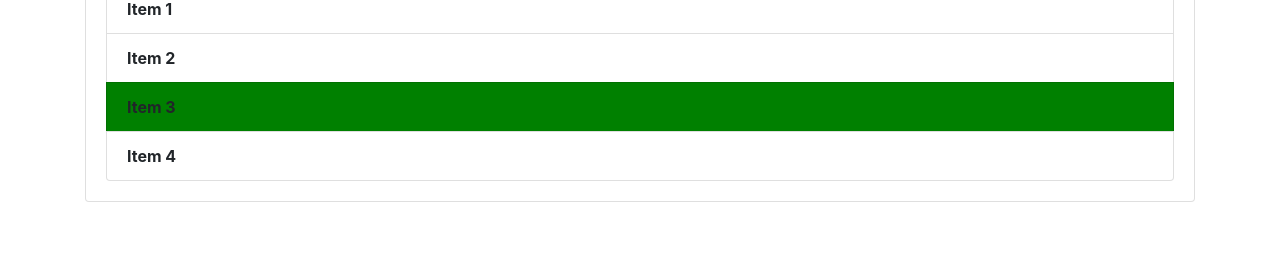
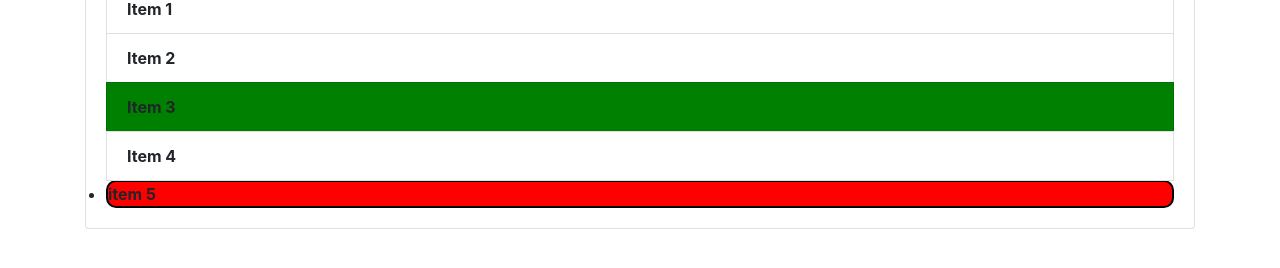
Before and after one commit to Prem-Pandey/gittutorial, a plain HTML site: page index.html in a window 1280 px wide. Shown: the part 296-564 px from the top of the page. Drawn offline with nearby package versions, Linux system fonts and the light colour scheme.

Commit message:
ByTagName-tut

```diff
--- a/index.html
+++ b/index.html
@@ -26,6 +26,7 @@
       <li class="list-group-item">Item 2</li>
       <li class="list-group-item">Item 3</li>
       <li class="list-group-item">Item 4</li>
+      <li class=" item5">item 5</li>
     </ul>
    </div>
   </div>
--- a/script.js
+++ b/script.js
@@ -9,3 +9,9 @@ for(var i =0; i<items.length; i++)
 {
     items[i].style.fontWeight = 'bold'
 }
+var list = document.getElementsByTagName('li')
+var list5 = document.getElementsByClassName('item5')
+list[4].style.backgroundColor = 'red'
+list[4].style.fontWeight = 'bold'
+list[4].style.border = '2px solid black'
+list5[0].style.borderRadius = '10px'
```
